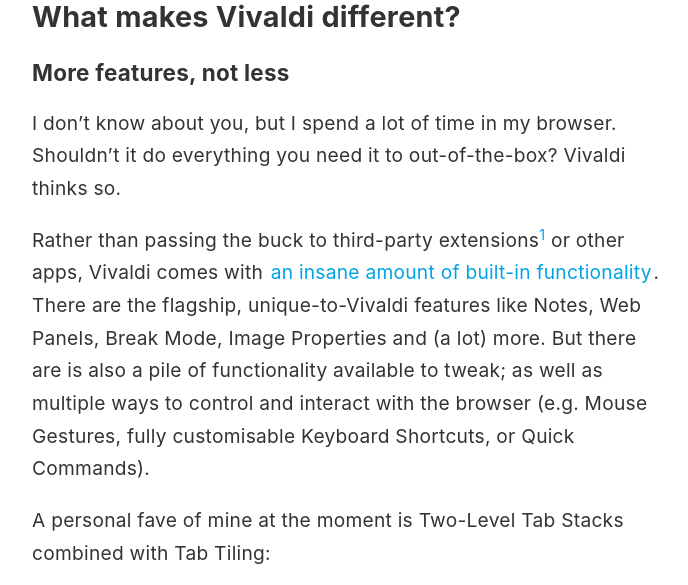
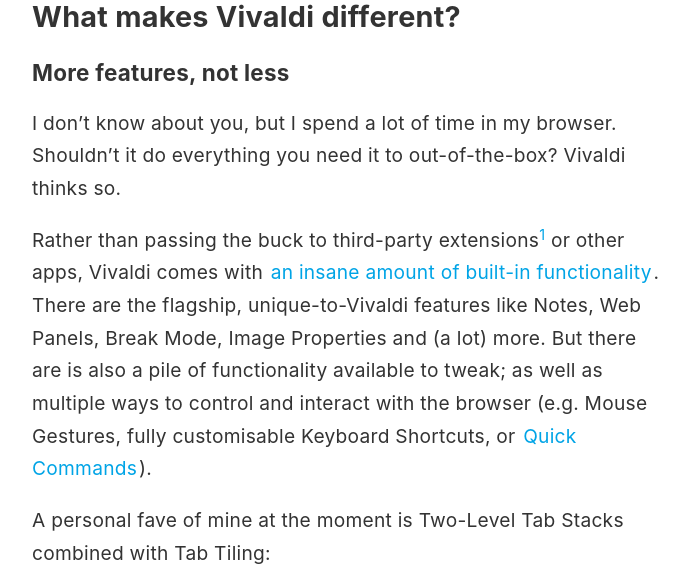
Before and after one commit to jonmccull/digital-garden, a Jekyll site: the page built from _notes/vivaldi.md, in a window 1280 px wide and 900 px high, scrolled down 1146 px, cut to the strip 0-585 px from the top of the window. Shown: the whole strip, without its empty margins (293-981 px from the left). Built offline with Jekyll 4.4.1, drawn with Linux system fonts in a browser that asks for light colours; some of the changed lines change nothing that is shown.

Commit message:
Note, Edit, Vivaldi

```diff
--- a/_notes/vivaldi.md
+++ b/_notes/vivaldi.md
@@ -19,7 +19,7 @@
 ### More features, not less
 I don't know about you, but I spend a lot of time in my browser. Shouldn't it do everything you need it to out-of-the-box? Vivaldi thinks so.
 
-Rather than passing the buck to third-party extensions<input type="checkbox" id="cb5" /><label for="cb5"><sup></sup></label><span><span class="footnote-inner">As you would do in [Chrome](https://www.google.com/chrome/), for example, which can hurt performance, open you up to security issues, or leave you high and dry when the extension goes unsupported (as was the case recently with [The Great Suspender](https://www.theverge.com/2021/2/4/22266798/chrome-blocks-the-great-suspender-disabled-malware-tab-recovery)).</span></span> or other apps, Vivaldi comes with [an insane amount of built-in functionality](https://vivaldi.com/features/). There are the flagship, unique-to-Vivaldi features like Notes, Web Panels, Break Mode, Image Properties and (a lot) more. But there are is also a pile of functionality available to tweak; as well as multiple ways to control and interact with the browser (e.g. Mouse Gestures, fully customisable Keyboard Shortcuts, or Quick Commands).
+Rather than passing the buck to third-party extensions<input type="checkbox" id="cb5" /><label for="cb5"><sup></sup></label><span><span class="footnote-inner">As you would do in [Chrome](https://www.google.com/chrome/), for example, which can hurt performance, open you up to security issues, or leave you high and dry when the extension goes unsupported (as was the case recently with [The Great Suspender](https://www.theverge.com/2021/2/4/22266798/chrome-blocks-the-great-suspender-disabled-malware-tab-recovery)).</span></span> or other apps, Vivaldi comes with [an insane amount of built-in functionality](https://vivaldi.com/features/). There are the flagship, unique-to-Vivaldi features like Notes, Web Panels, Break Mode, Image Properties and (a lot) more. But there are is also a pile of functionality available to tweak; as well as multiple ways to control and interact with the browser (e.g. Mouse Gestures, fully customisable Keyboard Shortcuts, or [Quick Commands](https://vivaldi.com/blog/quick-commands-guide/)).
 
 A personal fave of mine at the moment is Two-Level Tab Stacks combined with Tab Tiling:
 
```
Also changed, not shown: 1 other file.
